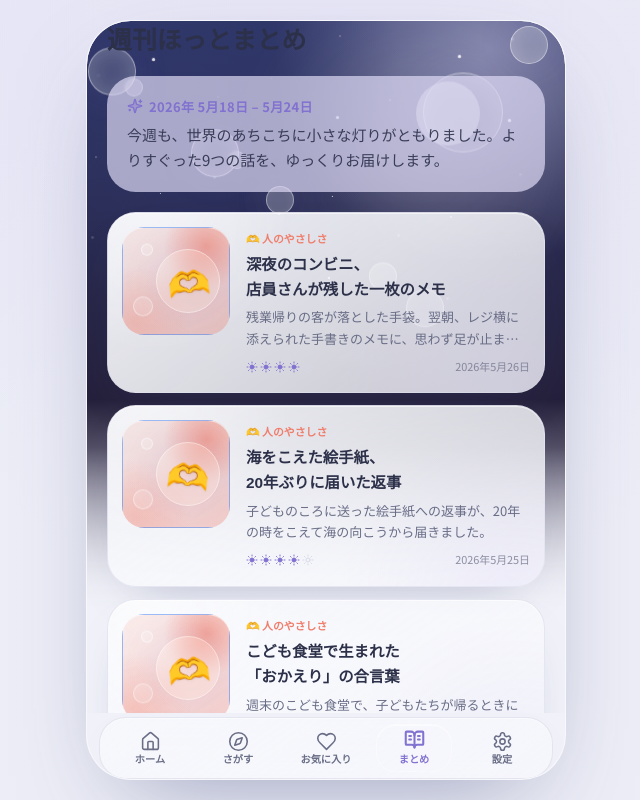
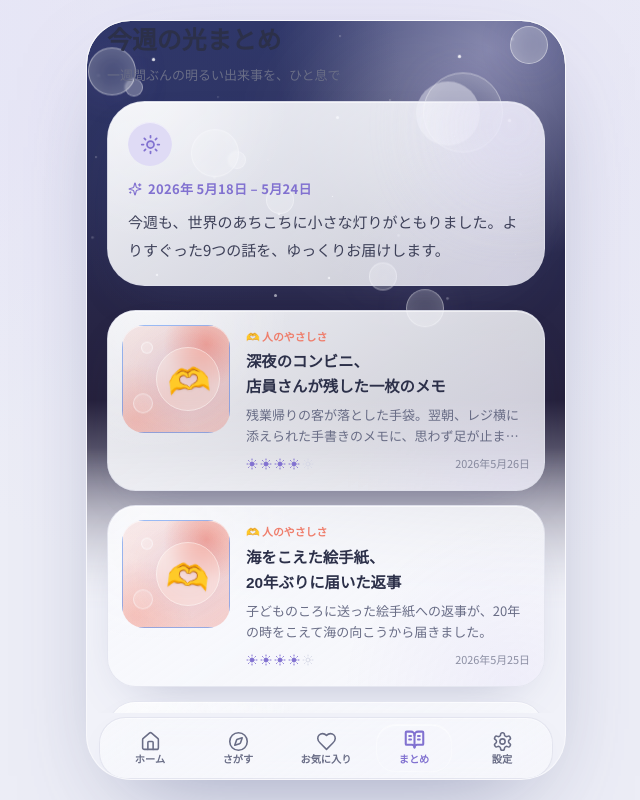
Before and after one commit to sunpotflower4460-cpu/Hot-news, a Next.js app: page /digest in a window 1280 px wide. Shown: the whole page, without its empty margins (314-954 px from the left). Built offline with nearby package versions, Linux system fonts and the light colour scheme; a web font is replaced by a local one.

Commit message:
Make the weekly digest feel restorative

```diff
--- a/src/app/(app)/digest/page.tsx
+++ b/src/app/(app)/digest/page.tsx
@@ -1,4 +1,4 @@
-import { Sparkles } from 'lucide-react';
+import { Sparkles, Sun } from 'lucide-react';
 import { ScreenHeader } from '@/components/layout/ScreenHeader';
 import { ArticleCard } from '@/components/article/ArticleCard';
 import { getArticlesByIds, getWeeklyDigest } from '@/lib/data/selectors';
@@ -8,25 +8,31 @@ export default async function DigestPage() {
   const articles = await getArticlesByIds(digest.articleIds);
 
   return (
-    <div className="pb-8">
-      <ScreenHeader title="週刊ほっとまとめ" />
+    <div className="pb-10">
+      <ScreenHeader title="今週の光まとめ" subtitle="一週間ぶんの明るい出来事を、ひと息で" />
       <div className="px-5 pt-1">
-        <div className="rounded-card bg-accent-soft/70 p-5">
-          <div className="mb-1.5 flex items-center gap-1.5 text-accent">
-            <Sparkles size={16} className="fill-accent/30" />
+        <div className="soft-surface relative overflow-hidden rounded-panel p-5 shadow-float">
+          <div className="absolute -right-8 -top-10 h-32 w-32 animate-breathe rounded-full bg-accent-soft/75 blur-2xl" />
+          <div className="relative flex h-11 w-11 items-center justify-center rounded-full bg-accent-soft text-accent shadow-inner-light">
+            <Sun size={21} className="fill-accent/15" />
+          </div>
+          <div className="relative mt-3 flex items-center gap-1.5 text-accent">
+            <Sparkles size={14} />
             <span className="text-caption font-bold tracking-wide">{digest.weekLabel}</span>
           </div>
-          <p className="text-body leading-relaxed text-text/90">{digest.intro}</p>
+          <p className="relative mt-2 text-body leading-[1.9] text-text/90">{digest.intro}</p>
         </div>
       </div>
-      <div className="mt-5 space-y-3 px-5">
-        {articles.map((a) => (
-          <ArticleCard key={a.id} article={a} layout="list" />
+      <div className="mt-6 space-y-3.5 px-5">
+        {articles.map((article) => (
+          <ArticleCard key={article.id} article={article} layout="list" />
         ))}
       </div>
-      <p className="px-5 pt-6 text-center text-caption text-muted/80">
-        来週も、やさしいお話を集めてお待ちしています。
-      </p>
+      <div className="px-5 pt-8">
+        <p className="rounded-pill bg-surface/45 px-4 py-2.5 text-center text-caption text-muted backdrop-blur-sm">
+          来週も、世界の明るい出来事を集めてお待ちしています。
+        </p>
+      </div>
     </div>
   );
 }
```
